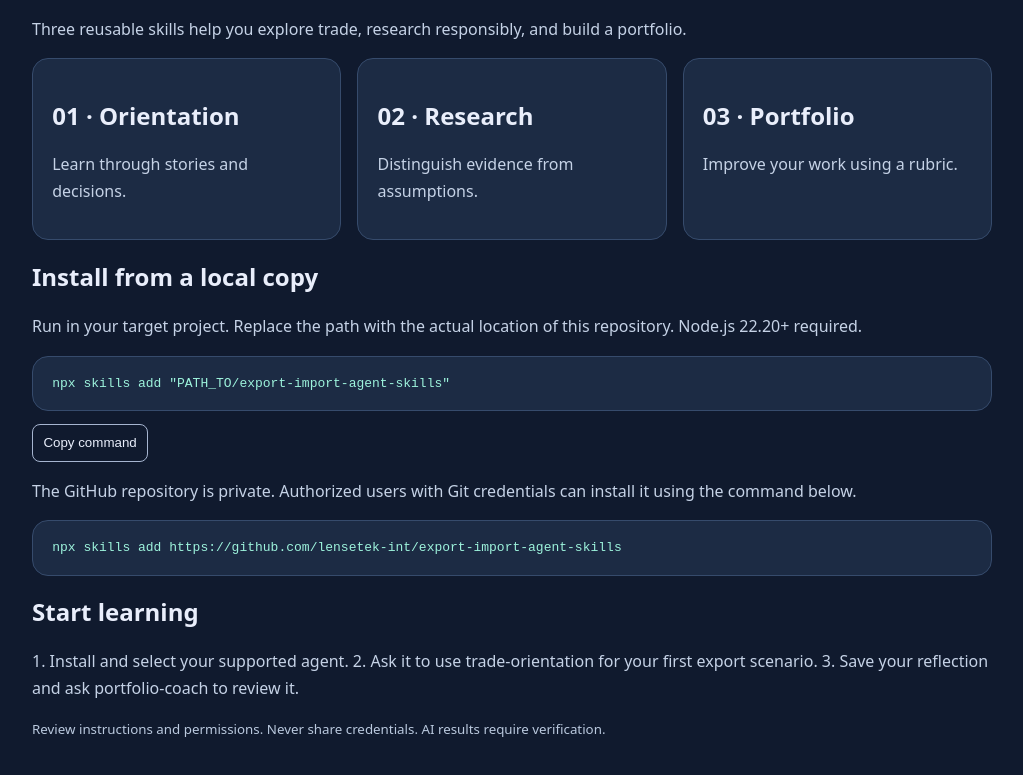
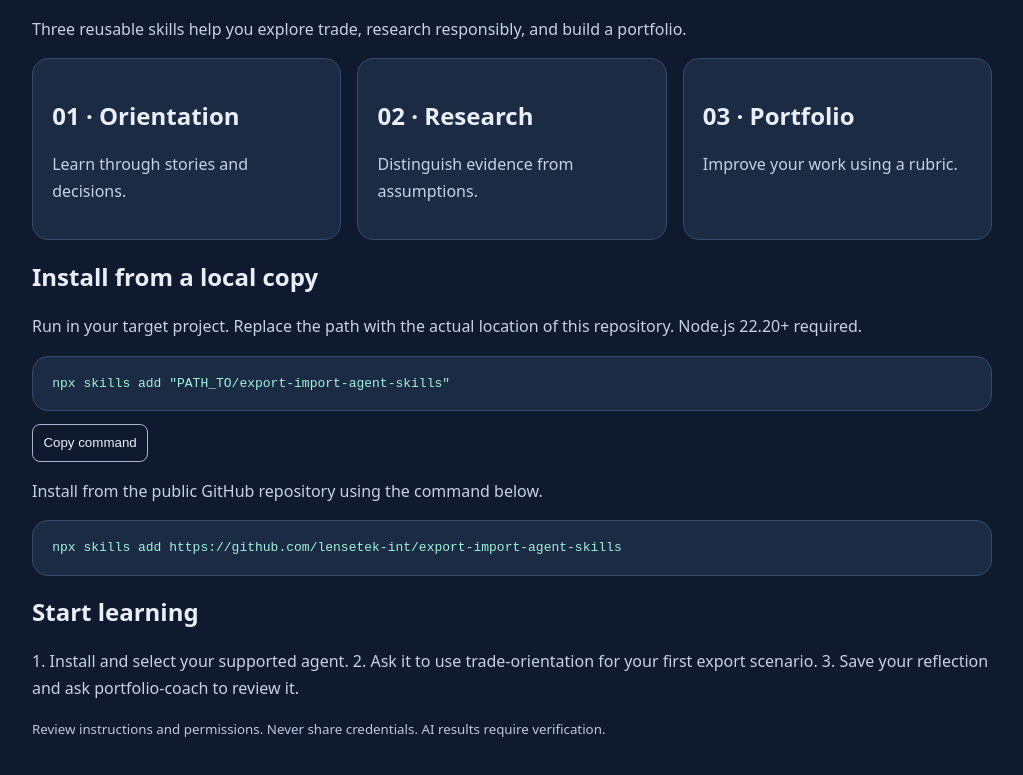
Before and after one commit to lensetek-int/export-import-agent-skills, a plain HTML site: page index.html in a window 1280 px wide. Shown: the part 495-1270 px from the top of the page, without its empty margins (128-1151 px from the left). Drawn offline with Linux system fonts and the light colour scheme.

Commit message:
Update public installation instructions

```diff
--- a/index.html
+++ b/index.html
@@ -23,7 +23,7 @@
   <pre><code id="command">npx skills add "PATH_TO/export-import-agent-skills"</code></pre>
   <button id="copy" type="button" data-en="Copy command" data-id="Salin perintah">Copy command</button>
   <p id="status" role="status"></p>
-  <p data-en="The GitHub repository is private. Authorized users with Git credentials can install it using the command below." data-id="Repositori GitHub bersifat private. Pengguna yang berizin dan memiliki kredensial Git dapat memasang dengan perintah berikut.">The GitHub repository is private. Authorized users with Git credentials can install it using the command below.</p>
+  <p data-en="Install from the public GitHub repository using the command below." data-id="Instal dari repositori GitHub publik menggunakan perintah berikut.">Install from the public GitHub repository using the command below.</p>
   <pre><code>npx skills add https://github.com/lensetek-int/export-import-agent-skills</code></pre>
   <h2 data-en="Start learning" data-id="Mulai belajar">Start learning</h2>
   <p data-en="1. Install and select your supported agent. 2. Ask it to use trade-orientation for your first export scenario. 3. Save your reflection and ask portfolio-coach to review it." data-id="1. Instal dan pilih agent yang didukung. 2. Minta trade-orientation membantu skenario ekspor pertama. 3. Simpan refleksi dan minta portfolio-coach meninjaunya.">1. Install and select your supported agent. 2. Ask it to use trade-orientation for your first export scenario. 3. Save your reflection and ask portfolio-coach to review it.</p>
```
Also changed, not shown: 1 other file.
